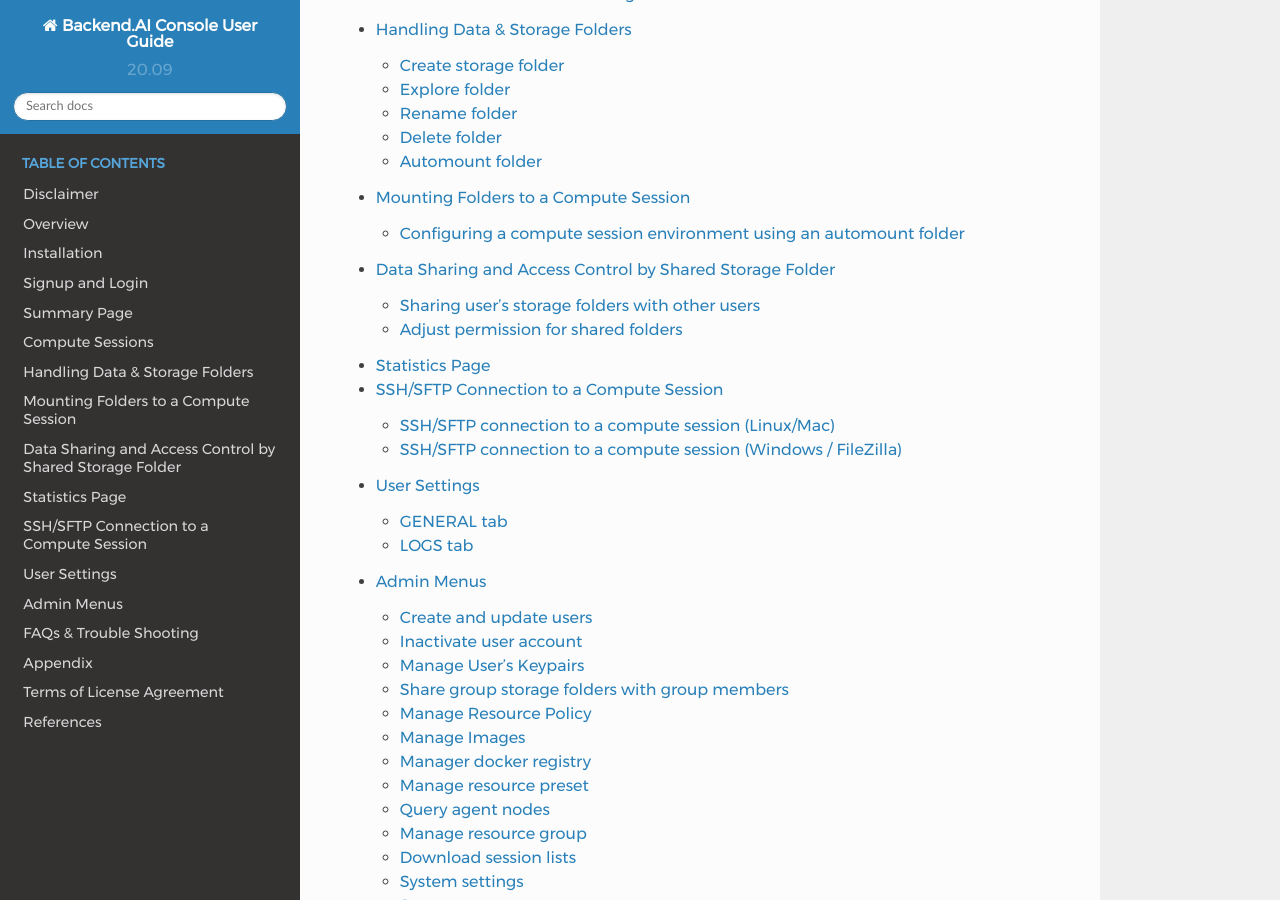
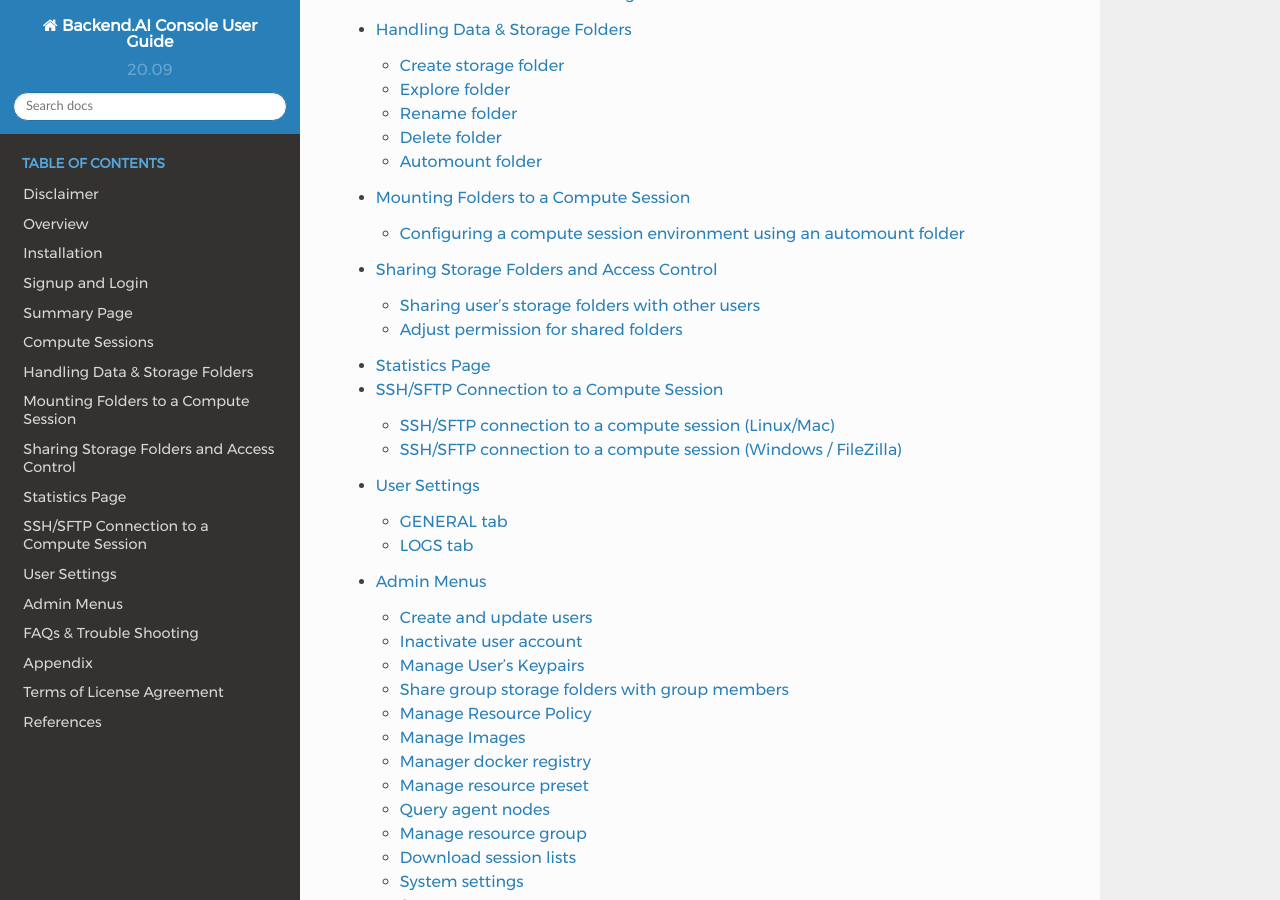
Before and after one commit to lablup/backend.ai-docs-webui, a Sphinx documentation site: the page built from docs/index.rst, in a window 1280 px wide and 900 px high, scrolled down 1054 px. Built offline with Sphinx 7.4.7 and the Read the Docs theme 2.0.0, drawn with Linux system fonts in a browser that asks for light colours; some of the changed lines change nothing that is shown.

Commit message:
changed title simply
column - > panel

```diff
--- a/docs/share_vfolder/share_vfolder.rst
+++ b/docs/share_vfolder/share_vfolder.rst
@@ -1,5 +1,5 @@
 ========================================================
-Data Sharing and Access Control by Shared Storage Folder
+Sharing Storage Folders and Access Control
 ========================================================
 
 You may need to share the contents of storage folders with other users or group
@@ -30,7 +30,7 @@
 
 .. image:: no_test_vfolder_in_B.png
 
-Back to User A's account and click the share icon (third icon) in the Control column on the
+Back to User A's account and click the share icon (third icon) in the Control panel on the
 right of the ``test`` folder. Enter User B's email in the email input field and
 click the SHARE button to send a sharing invitation. No actual email is sent,
 and invitations are generated through the Backend.AI database. In the case of
@@ -53,13 +53,13 @@
 the list. If you don't see it on the list, try refreshing your browser page.
 Since you have accepted the invitation, you can now view the contents of User
 A's ``test`` folder in User B account. Compared to the other folders created by
-User B, the ``test`` folder has no management icon in the Control column. You
-can also see only the R (read-only) mark displayed in the Permission column.
+User B, the ``test`` folder has no management icon in the Control panel. You
+can also see only the R (read-only) mark displayed in the Permission panel.
 
 .. image:: test_vfolder_listed_in_B.png
 
 Let's navigate inside the ``test`` folder by clicking the folder icon in the
-Control column of ``test``. You can check the ``hello.txt`` and ``myfolder``
+Control panel of ``test``. You can check the ``hello.txt`` and ``myfolder``
 that you checked in the User A's account again. Let's create a compute session
 by mounting this storge folder with the User B's account.
 
@@ -96,7 +96,7 @@
 Adjust permission for shared folders
 ------------------------------------
 
-If you click the fourth person icon in the Control column, you can see a list of
+If you click the fourth person icon in the Control panel, you can see a list of
 users who have shared the folder. Click Select permission to set the sharing
 permission.
 
```
